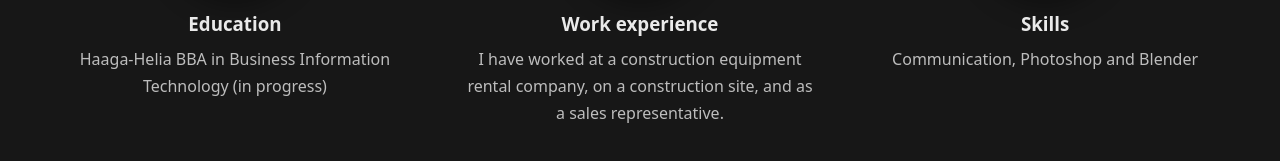
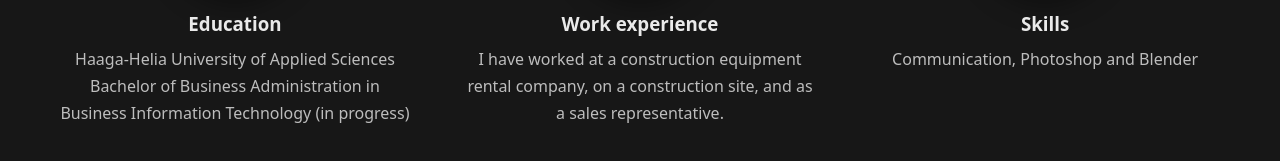
Before and after one commit to heikkilaromeo-wq/Romeoheikkil-526.gifthub.io, a plain HTML site: page csisäinencss.html in a window 1280 px wide. Shown: the part 401-562 px from the top of the page. Drawn offline with Linux system fonts and the light colour scheme.

Commit message:
Update csisäinencss.html

```diff
--- a/csisäinencss.html
+++ b/csisäinencss.html
@@ -52,7 +52,7 @@
     <article class="cv-card">
       <div class="cv-icon"><img src="education.jpg" alt="Education"></div>
       <h3>Education</h3>
-      <p>Haaga-Helia BBA in Business Information Technology (in progress)</p>
+      <p>Haaga-Helia University of Applied Sciences Bachelor of Business Administration in Business Information Technology (in progress)</p>
     </article>
 
     <article class="cv-card">
```
